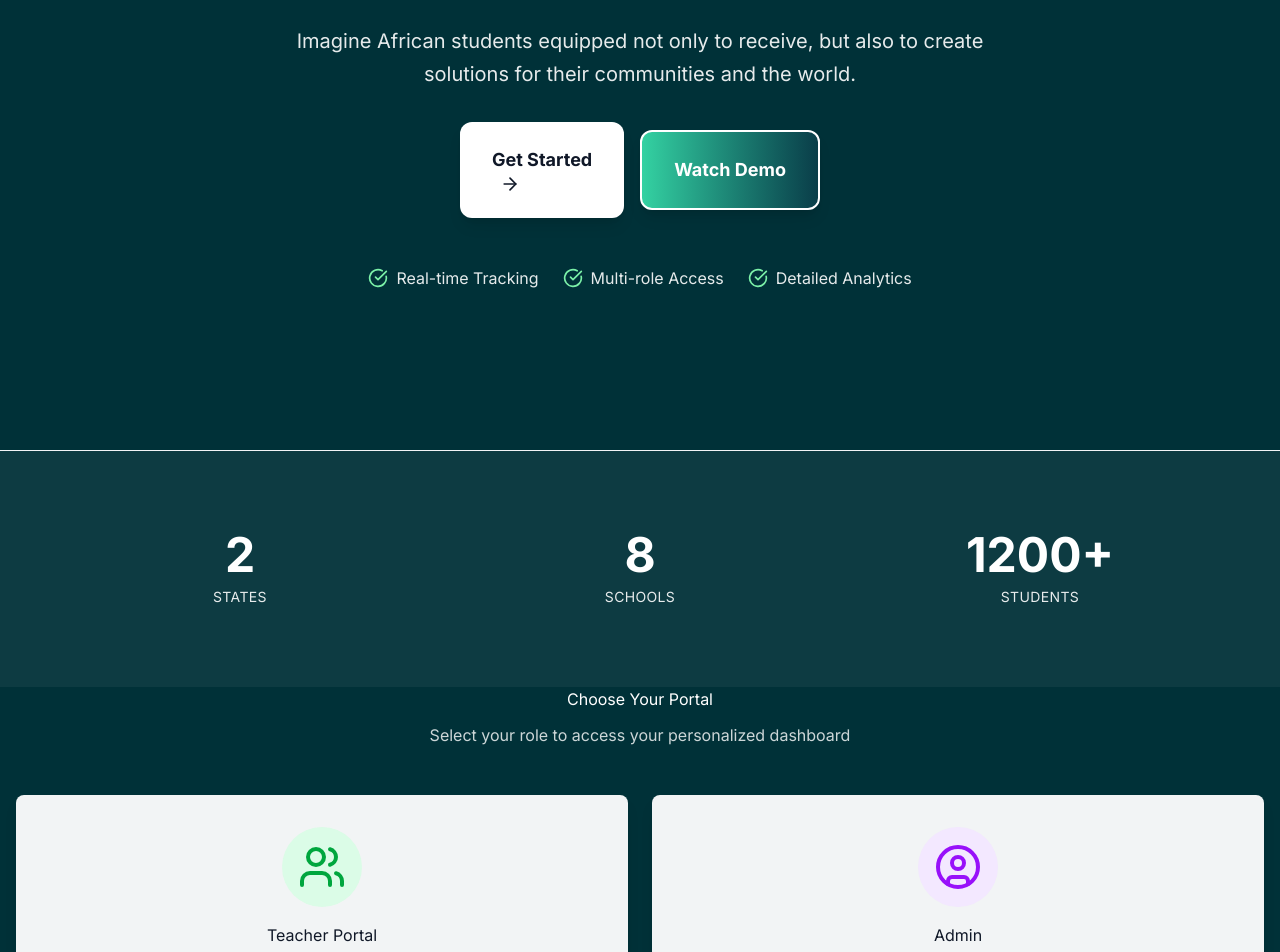
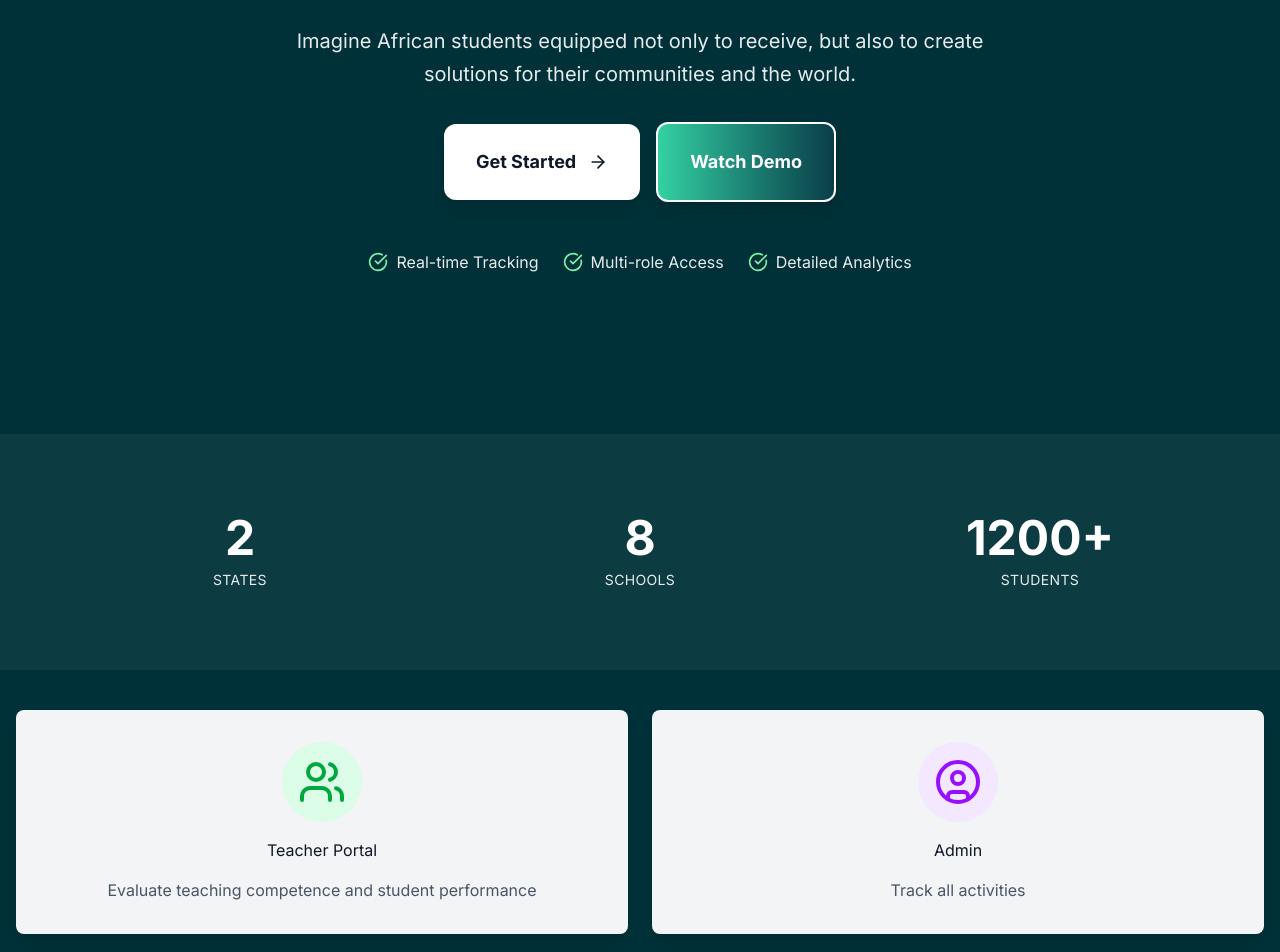
Before and after one commit to arqademy-dev/arqademy, a Next.js app: page / in a window 1280 px wide. Shown: the part 340-1292 px from the top of the page. Built offline with nearby package versions, Linux system fonts and the light colour scheme.

Commit message:
2nd design

```diff
--- a/app/page.tsx
+++ b/app/page.tsx
@@ -41,7 +41,7 @@ const HomePage = () => {
 
             {/* CTA Buttons */}
             <div className="flex flex-col sm:flex-row items-center justify-center gap-4 mb-12">
-              <Button onClick={scrollToRoles} size="lg" className="bg-white text-gray-900 hover:bg-white/90 px-8 py-6 text-lg group">
+              <Button onClick={scrollToRoles} size="lg" className="bg-white text-gray-900 flex items-center gap-1 hover:bg-white/90 px-8 py-6 text-lg group">
                 Get Started
                 <ArrowRight className="w-5 h-5 ml-2 group-hover:translate-x-1 transition-transform" />
               </Button>
@@ -68,36 +68,10 @@ const HomePage = () => {
           </div>
 
           {/* Role Selection Cards */}
-          {showRoleSelection && (
-            <div id="role-selection" className="scroll-mt-20">
-              <h2 className="text-white text-center mb-3 text-3xl">Choose Your Portal</h2>
-              <p className="text-white/80 text-center mb-8">Select your role to access your personalized dashboard</p>
 
-              <div className="grid grid-cols-1 md:grid-cols-3 gap-6">
-                {[
-                  { title: 'Student', icon: GraduationCap, color: 'blue', description: 'Track your academic projects' },
-                  { title: 'Teacher', icon: Users, color: 'green', description: 'Evaluate student performance' },
-                  { title: 'Parent', icon: UserCircle, color: 'purple', description: "View your student's progress" },
-                ].map(({ title, icon: Icon, color, description }) => (
-                  <button
-                    key={title}
-                    className={`bg-white/95 backdrop-blur-sm p-8 rounded-lg shadow-lg hover:shadow-xl transition-all hover:scale-105 group`}
-                  >
-                    <div className="flex flex-col items-center gap-4">
-                      <div className={`p-4 rounded-full bg-${color}-100 group-hover:bg-${color}-200 transition-colors`}>
-                        <Icon className={`w-12 h-12 text-${color}-600`} />
-                      </div>
-                      <h3 className="text-gray-900">{title} Portal</h3>
-                      <p className="text-gray-600 text-center">{description}</p>
-                    </div>
-                  </button>
-                ))}
-              </div>
-            </div>
-          )}
         </section>
         {/* Stats Section */}
-        <div className="border-t border-gray-100 flex flex-col items-center justify-center px-4 py-20 bg-white/5">
+        <div className="border-gray-100 flex flex-col items-center justify-center px-4 py-20 bg-white/5">
           <div className="max-w-6xl w-full grid grid-cols-1 sm:grid-cols-3 gap-12 text-center">
             {/* Single Stat */}
             <div className="flex flex-col items-center">
@@ -119,14 +93,8 @@ const HomePage = () => {
 
 
       {/* Portal section for login */}
-      <div id="role-selection" className="scroll-mt-20 px-4">
-        <div className="text-center mb-12">
-          <h2 className="text-white mb-3">Choose Your Portal</h2>
-          <p className="text-white/80">Select your role to access your personalized dashboard</p>
-        </div>
-
+      <div id="role-selection" className="scroll-mt-20 px-4 py-10">
         <div className="grid grid-cols-1 md:grid-cols-2 gap-6 mb-20">
-
           <Link
             href="/teacher"
             className="bg-white/95 backdrop-blur-sm p-8 rounded-lg shadow-lg hover:shadow-xl transition-all hover:scale-105 group"
```
